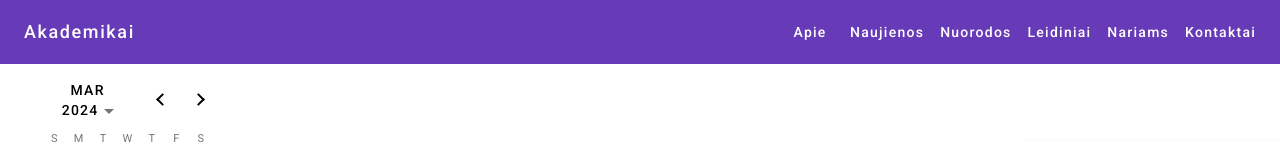
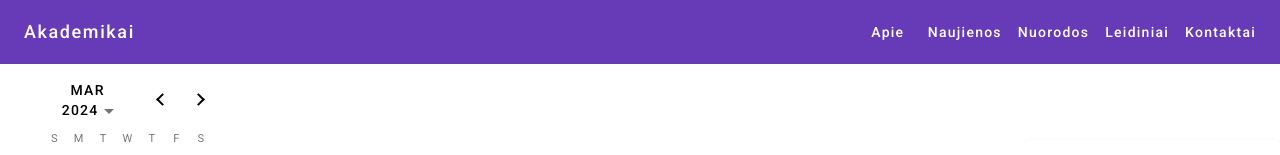
Before and after one commit to BernardasAdomas/akademikai-site, an Angular app: page / in a window 1280 px wide. Shown: the top 155 px of the page. Built offline with nearby package versions, Linux system fonts and the light colour scheme.

Commit message:
removed for members section of the menu

```diff
--- a/src/app/menu/menu.component.html
+++ b/src/app/menu/menu.component.html
@@ -7,7 +7,7 @@
         <button mat-button [matMenuTriggerFor]="NaujienosMenu">Naujienos</button>
         <button mat-button [routerLink]="['/nuorodos']">Nuorodos</button>
         <button mat-button [matMenuTriggerFor]="LeidiniaiMenu">Leidiniai</button>
-        <button mat-button [routerLink]="['/apie-mus']">Nariams</button>
+        <!-- <button mat-button [routerLink]="['/apie-mus']">Nariams</button> -->
         <button mat-button [routerLink]="['/kontaktai']">Kontaktai</button>
     </div>
 </mat-toolbar>
```
